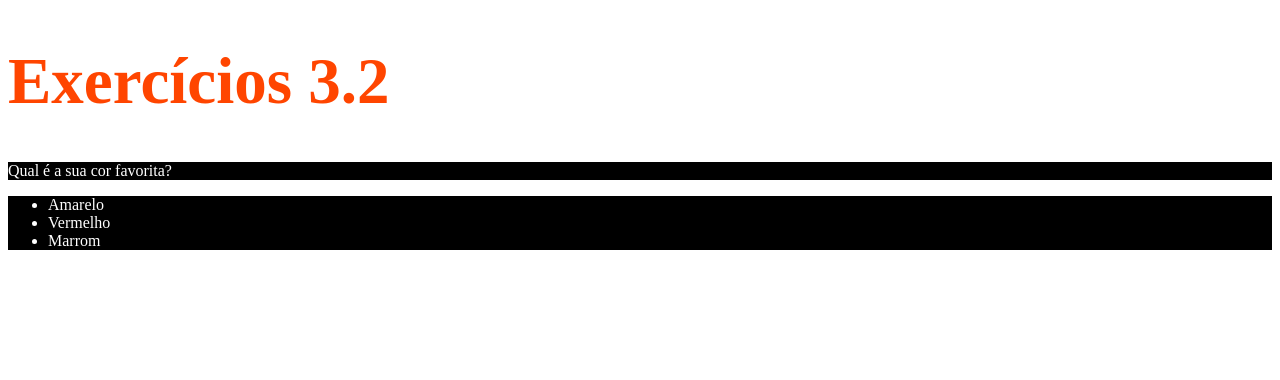
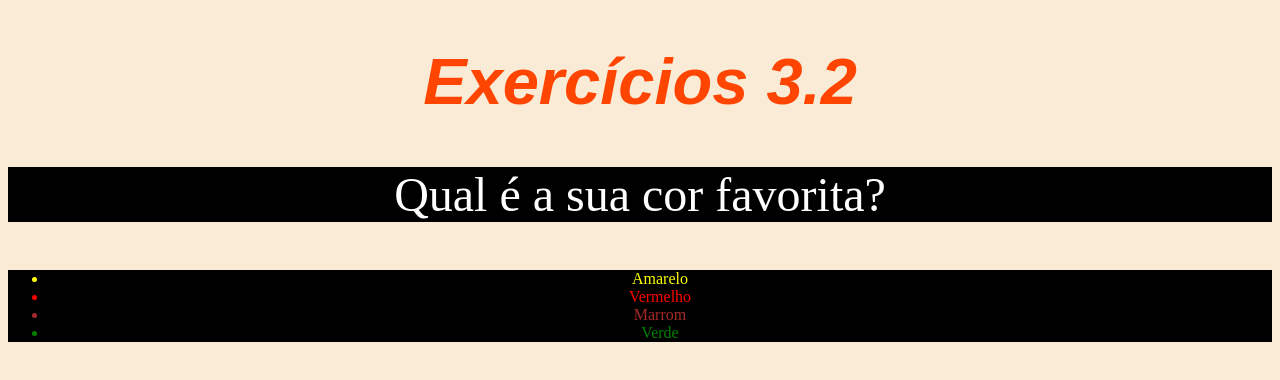
Before and after one commit to macedorodrigo/exerciciosTrybe, a plain HTML site: page Fundamentos/bloco0302/cssPrimeirosPassos.html in a window 1280 px wide. Drawn offline with Linux system fonts and the light colour scheme.

Commit message:
exercicio propriedades de texto CSS

```diff
--- a/Fundamentos/bloco0302/cssPrimeirosPassos.html
+++ b/Fundamentos/bloco0302/cssPrimeirosPassos.html
@@ -3,24 +3,17 @@
   <head>
     <meta charset="UTF-8" />
     <title>HTML</title>
-    <style>
-      h1 {
-        font-size: 65px;
-        color: orangered;
-      }
-      ul, p{
-        background-color: black;
-        color: white;
-      }
-    </style>
+
+    <link rel="stylesheet" type="text/css" href="style.css">
   </head>
   <body>
     <h1>Exercícios 3.2</h1>
-    <p>Qual é a sua cor favorita?</p>
+    <p id="corfavorita">Qual é a sua cor favorita?</p>
     <ul>
-      <li>Amarelo</li>
-      <li>Vermelho</li>
-      <li>Marrom</li>
+      <li id="amarelo">Amarelo</li>
+      <li id="vermelho">Vermelho</li>
+      <li id="marrom">Marrom</li>
+      <li id="verde">Verde</li>
     </ul>
   </body>
 </html>
--- /dev/null
+++ b/Fundamentos/bloco0302/style.css
@@ -0,0 +1,37 @@
+body {
+  background-color: antiquewhite;
+  font-size: 16px;
+  font-style: oblique;
+  text-align: center;
+  /* Espaçamento entre linhas */
+}
+h1 {
+  font-family: sans-serif;
+  font-size: 65px;
+  color: orangered;
+  font-weight: 600;
+}
+ul,
+p {
+  background-color: black;
+  color: white;
+  font-style: initial;
+}
+p {
+  font-size: 300%;
+}
+#corfavorita {
+  background-color: black;
+}
+#amarelo {
+  color: yellow;
+}
+#vermelho {
+  color: red;
+}
+#marrom {
+  color: brown;
+}
+#verde {
+  color: green;
+}
```
